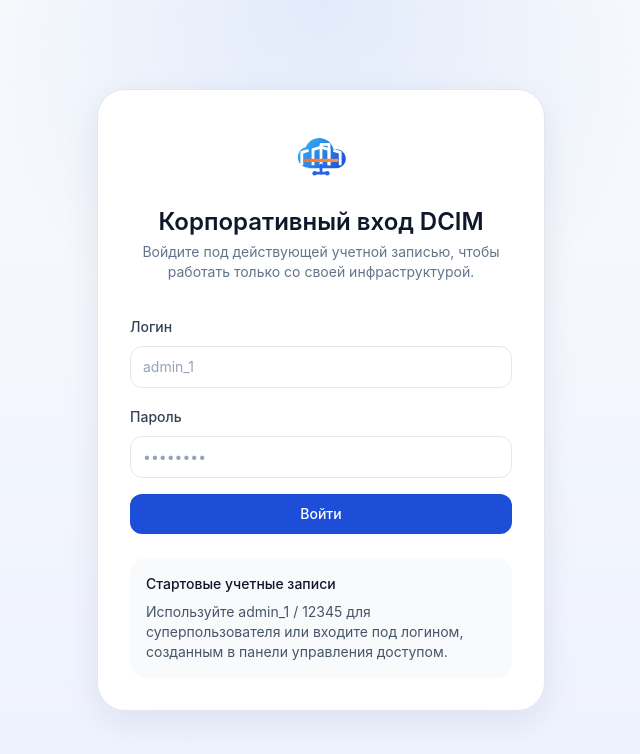
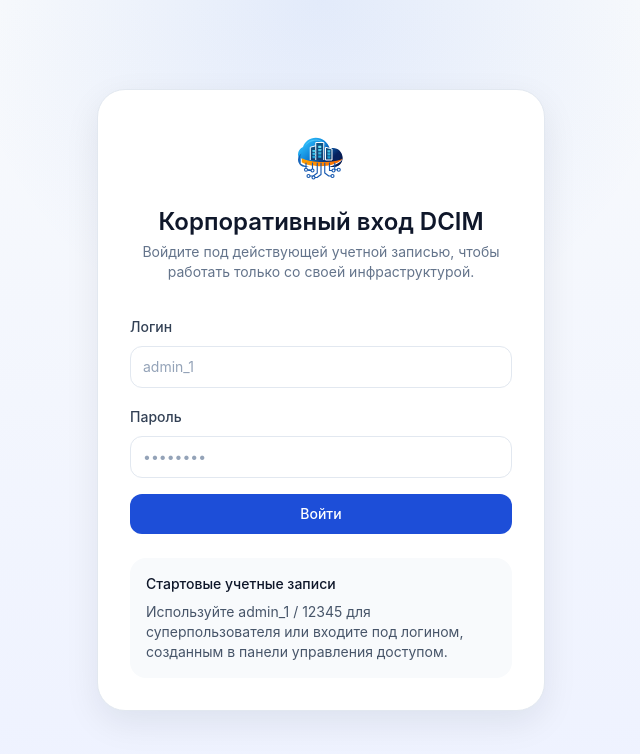
Before and after one commit to Victoriya-R/project, a React (Vite) app in the folder frontend/: page /login in a window 1280 px wide. Shown: the top 754 px of the page, without its empty margins (319-959 px from the left). Built offline with nearby package versions, Linux system fonts and the light colour scheme; no server answers.

Commit message:
Fix sidebar branding layout

```diff
--- a/frontend/src/components/common/BrandLogo.tsx
+++ b/frontend/src/components/common/BrandLogo.tsx
@@ -4,71 +4,111 @@ import { cn } from '../../utils/cn';
 type BrandLogoProps = {
   className?: string;
   iconClassName?: string;
-  titleClassName?: string;
-  subtitleClassName?: string;
-  showWordmark?: boolean;
-  compact?: boolean;
-  title?: string;
-  subtitle?: string;
 };
 
-export function BrandLogo({
-  className,
-  iconClassName,
-  titleClassName,
-  subtitleClassName,
-  showWordmark = false,
-  compact = false,
-  title = 'Data Center',
-  subtitle = 'Infrastructure API UI'
-}: BrandLogoProps) {
-  const gradientId = useId();
-  const accentId = useId();
+export function BrandLogo({ className, iconClassName }: BrandLogoProps) {
+  const cloudGradientId = useId();
+  const cloudShadowId = useId();
+  const buildingGradientId = useId();
+  const windowGradientId = useId();
+  const swooshGradientId = useId();
 
   return (
-    <div className={cn('flex items-center gap-3', compact ? 'gap-2.5' : 'gap-3.5', className)}>
+    <div className={cn('flex items-center', className)}>
       <svg
-        viewBox="0 0 80 80"
+        viewBox="0 0 512 512"
         aria-hidden="true"
-        className={cn('h-12 w-12 text-brand-600', compact ? 'h-10 w-10' : 'h-12 w-12', iconClassName)}
+        className={cn('h-16 w-16 shrink-0', iconClassName)}
         fill="none"
         xmlns="http://www.w3.org/2000/svg"
       >
         <defs>
-          <linearGradient id={gradientId} x1="14" y1="16" x2="66" y2="60" gradientUnits="userSpaceOnUse">
-            <stop stopColor="#38BDF8" />
-            <stop offset="1" stopColor="#1D4ED8" />
+          <linearGradient id={cloudGradientId} x1="172" y1="96" x2="352" y2="286" gradientUnits="userSpaceOnUse">
+            <stop stopColor="#2FC3FF" />
+            <stop offset="0.55" stopColor="#0B78D0" />
+            <stop offset="1" stopColor="#07205E" />
           </linearGradient>
-          <linearGradient id={accentId} x1="19" y1="49" x2="61" y2="49" gradientUnits="userSpaceOnUse">
-            <stop stopColor="#F97316" />
-            <stop offset="1" stopColor="#FB923C" />
+          <linearGradient id={cloudShadowId} x1="126" y1="248" x2="394" y2="358" gradientUnits="userSpaceOnUse">
+            <stop stopColor="#0E5FB8" />
+            <stop offset="1" stopColor="#06184D" />
+          </linearGradient>
+          <linearGradient id={buildingGradientId} x1="256" y1="138" x2="256" y2="308" gradientUnits="userSpaceOnUse">
+            <stop stopColor="#0D5B8B" />
+            <stop offset="1" stopColor="#123A6D" />
+          </linearGradient>
+          <linearGradient id={windowGradientId} x1="256" y1="160" x2="256" y2="286" gradientUnits="userSpaceOnUse">
+            <stop stopColor="#8BFAFF" />
+            <stop offset="1" stopColor="#149FD7" />
+          </linearGradient>
+          <linearGradient id={swooshGradientId} x1="112" y1="296" x2="414" y2="296" gradientUnits="userSpaceOnUse">
+            <stop stopColor="#FF9D00" />
+            <stop offset="1" stopColor="#FF6A00" />
           </linearGradient>
         </defs>
+
         <path
-          d="M24 57C16.82 57 11 51.18 11 44C11 37.89 15.24 32.77 20.93 31.43C23.62 24.75 30.16 20 37.81 20C46.59 20 54 26.25 55.79 34.49C56.85 34.17 57.97 34 59.13 34C65.68 34 71 39.32 71 45.87C71 52.42 65.68 57.74 59.13 57.74H24V57Z"
-          fill={`url(#${gradientId})`}
+          d="M130 316C98 316 72 290 72 258C72 232 88 210 112 200C126 157 166 126 214 126C267 126 312 163 326 212C334 209 343 208 352 208C394 208 428 242 428 284C428 326 394 360 352 360H130V316Z"
+          fill={`url(#${cloudGradientId})`}
         />
         <path
-          d="M30 54V34.5L40 31.5L50 34.5V54"
-          stroke="white"
-          strokeWidth="3.5"
-          strokeLinejoin="round"
+          d="M126 316H356C384 316 406 294 406 266C406 257 404 248 401 240C417 252 428 271 428 292C428 330 397 360 359 360H130C98 360 72 334 72 302C72 281 83 262 100 252C94 261 90 272 90 284C90 302 103 316 126 316Z"
+          fill={`url(#${cloudShadowId})`}
+          opacity="0.95"
         />
-        <path d="M40 54V28H50V54" stroke="white" strokeWidth="3.5" strokeLinejoin="round" />
-        <path d="M55.5 35.5L64 38V54" stroke="white" strokeWidth="3.5" strokeLinejoin="round" />
-        <path d="M24.5 35.5L16 38V54" stroke="white" strokeWidth="3.5" strokeLinejoin="round" />
-        <path d="M20 48H60" stroke={`url(#${accentId})`} strokeWidth="4" strokeLinecap="round" />
-        <path d="M40 54V64" stroke="#2563EB" strokeWidth="3.5" strokeLinecap="round" />
-        <path d="M32 64H48" stroke="#2563EB" strokeWidth="3.5" strokeLinecap="round" />
-        <circle cx="32" cy="64" r="2.75" fill="#2563EB" />
-        <circle cx="48" cy="64" r="2.75" fill="#2563EB" />
+        <path
+          d="M218 150C252 150 282 168 300 196C294 177 279 161 260 151C246 144 230 140 214 140C176 140 142 162 126 196C144 168 177 150 218 150Z"
+          fill="#81E5FF"
+          opacity="0.45"
+        />
+
+        <g stroke="#FFFFFF" strokeWidth="8" strokeLinejoin="round">
+          <path d="M170 304V202L214 190L258 202V304" fill={`url(#${buildingGradientId})`} />
+          <path d="M214 304V164H278V304" fill={`url(#${buildingGradientId})`} />
+          <path d="M292 202L344 216V304H292V202Z" fill={`url(#${buildingGradientId})`} />
+        </g>
+
+        <g fill={`url(#${windowGradientId})`}>
+          <rect x="188" y="224" width="22" height="18" rx="2" />
+          <rect x="188" y="248" width="22" height="18" rx="2" />
+          <rect x="188" y="272" width="22" height="18" rx="2" />
+          <rect x="234" y="190" width="24" height="18" rx="2" />
+          <rect x="234" y="216" width="24" height="18" rx="2" />
+          <rect x="234" y="242" width="24" height="18" rx="2" />
+          <rect x="234" y="268" width="24" height="18" rx="2" />
+          <rect x="308" y="226" width="22" height="18" rx="2" />
+          <rect x="308" y="250" width="22" height="18" rx="2" />
+          <rect x="308" y="274" width="22" height="18" rx="2" />
+        </g>
+
+        <path
+          d="M94 290C146 320 232 332 326 324C374 320 411 310 430 296C411 326 366 349 310 360C224 377 132 362 94 332V290Z"
+          fill="#FFFFFF"
+        />
+        <path
+          d="M102 290C152 315 238 326 330 318C375 314 409 306 428 292C412 318 370 338 318 347C231 362 136 349 102 322V290Z"
+          fill={`url(#${swooshGradientId})`}
+        />
+
+        <g stroke="#1558B0" strokeWidth="9" strokeLinecap="round" strokeLinejoin="round">
+          <path d="M136 328V382H170" />
+          <path d="M188 328V388H156" />
+          <path d="M226 328V408L194 432H162" />
+          <path d="M256 328V420L224 444H196" />
+          <path d="M286 328V408L318 432H348" />
+          <path d="M324 328V388H356" />
+          <path d="M366 328V382H398" />
+        </g>
+
+        <g fill="#FFFFFF" stroke="#1558B0" strokeWidth="9">
+          <circle cx="136" cy="382" r="12" />
+          <circle cx="188" cy="388" r="12" />
+          <circle cx="156" cy="432" r="12" />
+          <circle cx="196" cy="444" r="12" />
+          <circle cx="348" cy="432" r="12" />
+          <circle cx="356" cy="388" r="12" />
+          <circle cx="398" cy="382" r="12" />
+        </g>
       </svg>
-      {showWordmark ? (
-        <div className="min-w-0">
-          <p className={cn('truncate text-lg font-semibold leading-tight text-slate-950', compact && 'text-base', titleClassName)}>{title}</p>
-          <p className={cn('truncate text-xs uppercase tracking-[0.24em] text-slate-400', subtitleClassName)}>{subtitle}</p>
-        </div>
-      ) : null}
     </div>
   );
 }
--- a/frontend/src/components/layout/AppShell.tsx
+++ b/frontend/src/components/layout/AppShell.tsx
@@ -1,5 +1,5 @@
 import { PropsWithChildren, useMemo } from 'react';
-import { Activity, Cable, ChartColumn, Cpu, LayoutDashboard, LockKeyhole, LogOut, Map, ShieldCheck, SquareStack } from 'lucide-react';
+import { Activity, Cable, ChartColumn, Cpu, LayoutDashboard, LockKeyhole, LogOut, Map, ShieldCheck, SquareStack, Unplug } from 'lucide-react';
 import { Link, NavLink } from 'react-router-dom';
 import { useAuthStore } from '../../store/auth-store';
 import { useI18n } from '../../i18n/provider';
@@ -31,15 +31,8 @@ export function AppShell({ children }: PropsWithChildren) {
     <div className="min-h-screen bg-slate-50 text-slate-900">
       <div className="grid min-h-screen lg:grid-cols-[280px_1fr]">
         <aside className="border-r border-slate-200 bg-white px-5 py-6">
-          <Link to="/" className="rounded-2xl bg-slate-950 px-4 py-4 text-white shadow-soft transition hover:bg-slate-900">
-            <BrandLogo
-              showWordmark
-              title="Data Center"
-              subtitle="Infrastructure API UI"
-              iconClassName="text-white"
-              titleClassName="text-white"
-              subtitleClassName="text-slate-300"
-            />
+          <Link to="/" aria-label="Dashboard" className="flex items-center rounded-2xl bg-slate-950 px-4 py-4 text-white shadow-soft">
+            <div className="rounded-xl bg-white/10 p-2"><Unplug className="h-5 w-5" /></div>
           </Link>
           <nav className="mt-8 space-y-1">
             {navItems.map(({ to, label, icon: Icon, disabled }) => disabled ? (
@@ -61,7 +54,7 @@ export function AppShell({ children }: PropsWithChildren) {
               <div>
                 <p className="text-sm font-medium text-slate-500">{t('app.enterpriseWorkspace')}</p>
                 <div className="mt-1 flex items-center gap-3">
-                  <BrandLogo compact iconClassName="h-10 w-10" />
+                  <BrandLogo iconClassName="h-10 w-10" />
                   <h2 className="text-xl font-semibold">Data Center</h2>
                 </div>
               </div>
```
